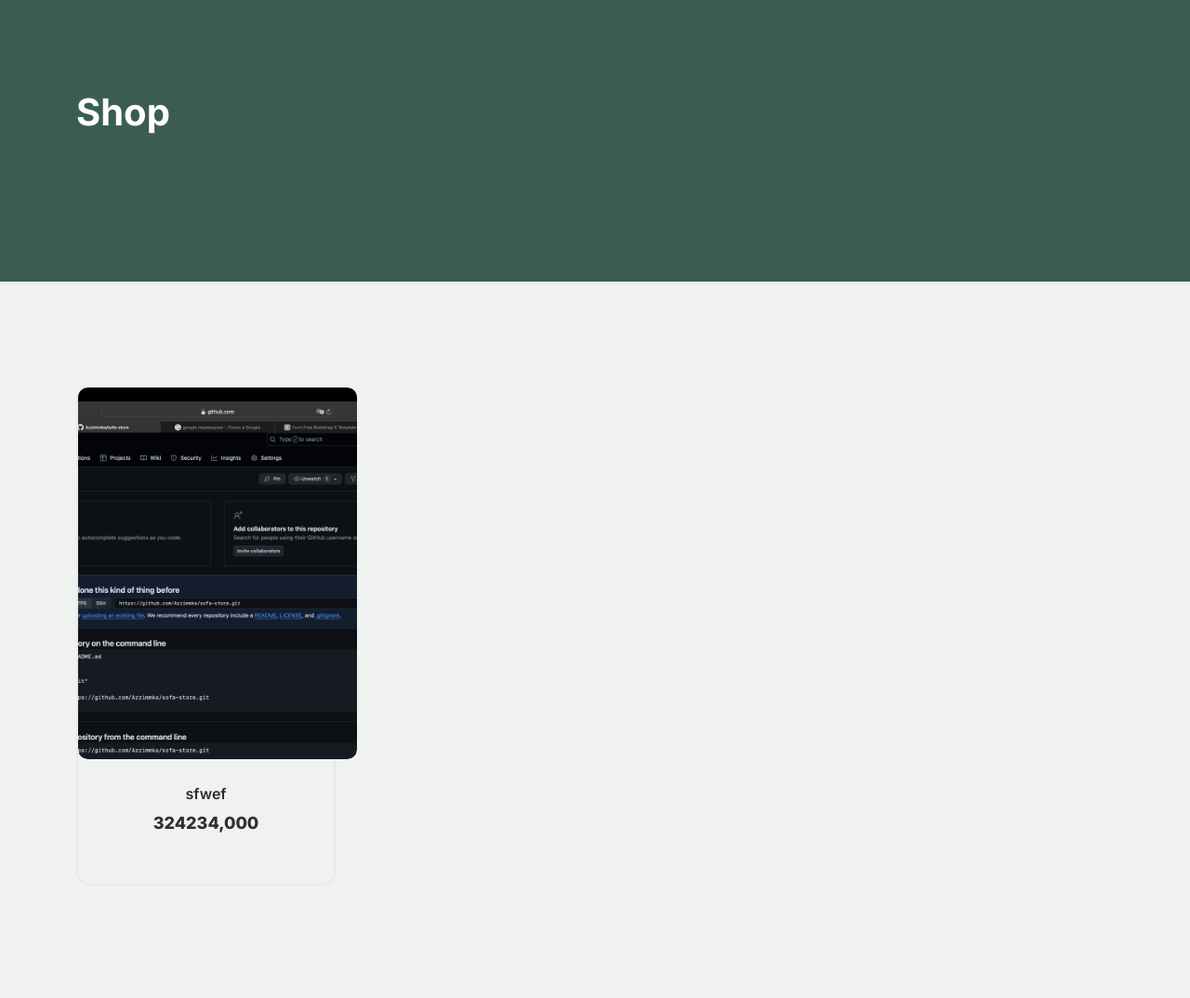
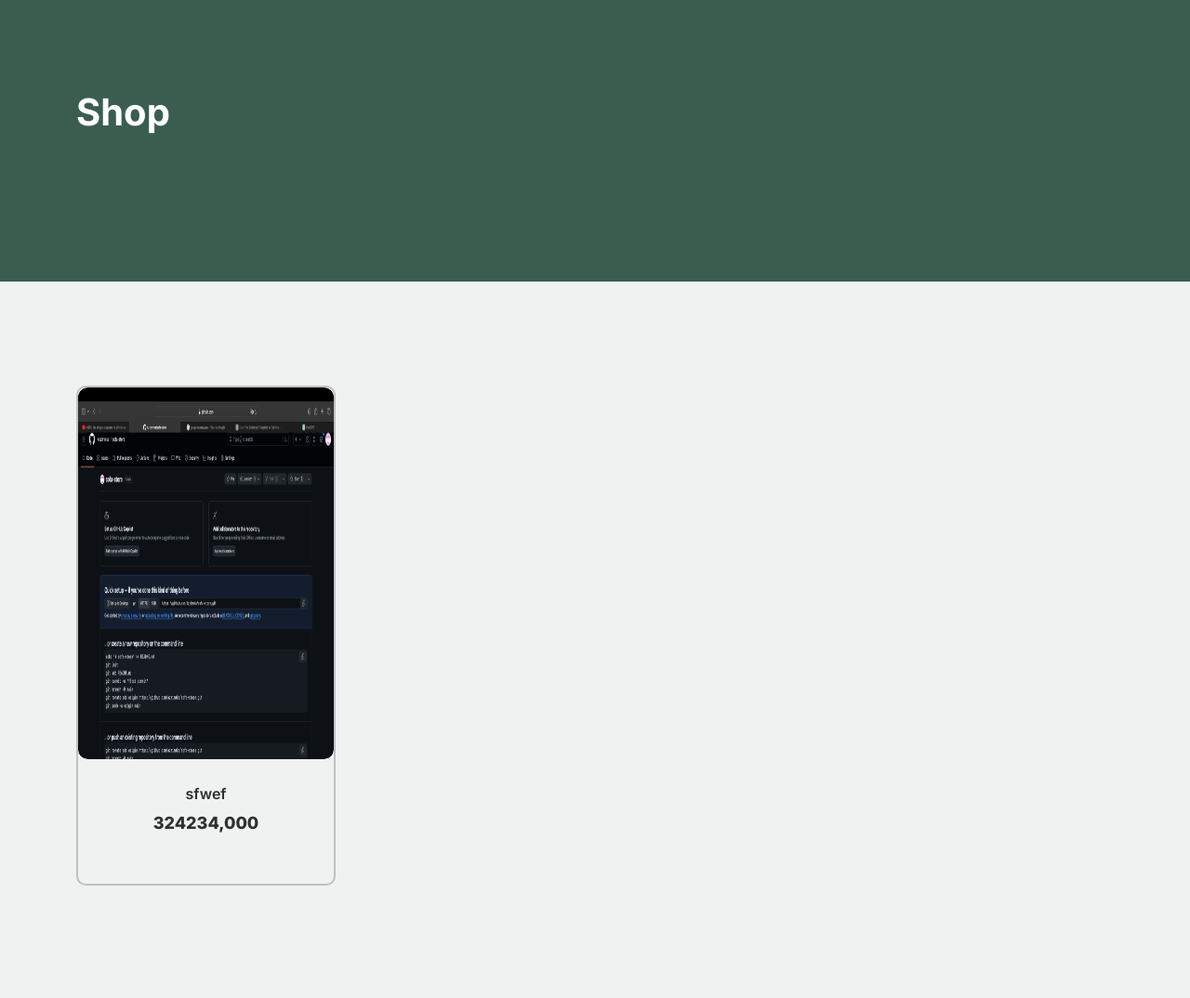
Before and after one commit to Azzimmka/sofa-store, a Django app: a page that uses my_app1/templates/shop.html in a window 1280 px wide. Shown: the part 85-1159 px from the top of the page at 93% size. Run offline with Django 5.2, Linux system fonts and the light colour scheme; data comes from the database, SQL or seed files in the repository; some libraries are stand-ins or nearby versions.

```diff
--- a/my_app1/templates/product_detail.html
+++ b/my_app1/templates/product_detail.html
@@ -16,27 +16,5 @@
     </div>
 </div>
 
-<style>
-	.product-thumbnail-wrapper {
-		width: 300px;
-		height: 400px; /* Задайте необходимую высоту */
-		overflow: hidden;
-		position: relative;
-		border-radius: 10px;
-
-	}
-
-	.product-thumbnail {
-		width: 300px;
-		height: 400px;
-		object-fit: cover; /* Это свойство обрезает изображение по центру */
-		object-position: center; /* Центрирование изображения */
-		border-radius: 10px;
-	}
-    .all {
-        border: 2px rgb(233, 233, 233) solid;
-		border-radius: 15px;
-    }
-    </style>
 
 {% endblock card %}
--- a/my_app1/templates/shop.html
+++ b/my_app1/templates/shop.html
@@ -59,8 +59,9 @@
 			{% for item in product %}
 			<!-- Start Column 1 -->
 			<div class="col-12 col-md-4 col-lg-3 mb-5">
-				<div class="all_product">
-				<a class="product-item" href="{{item.get_absolute_url}}">
+				<div class="all">
+
+					<a class="product-item" href="{{item.get_absolute_url}}">
 
 						<div class="product-thumbnail-wrapper">
 							<img src="{{item.image.url}}" class="img-fluid product-thumbnail">
@@ -80,7 +81,7 @@
 
 <style>
 	.product-thumbnail-wrapper {
-		width: 300px;
+
 		height: 400px; /* Задайте необходимую высоту */
 		overflow: hidden;
 		position: relative;
@@ -89,16 +90,14 @@
 	}
 
 	.product-thumbnail {
-		width: 300px;
-		height: 400px;
-		object-fit: cover; /* Это свойство обрезает изображение по центру */
-		object-position: center; /* Центрирование изображения */
+		height: 400px; /* Задайте необходимую высоту */
 		border-radius: 10px;
 	}
-	.all_product {
-		border: 2px rgb(233, 233, 233) solid;
-		border-radius: 15px;
+	.all{
+		border: 2px rgb(192, 192, 192) solid;
+		border-radius: 10px;
 	}
+
 </style>
 
 {% endblock content %}
```
